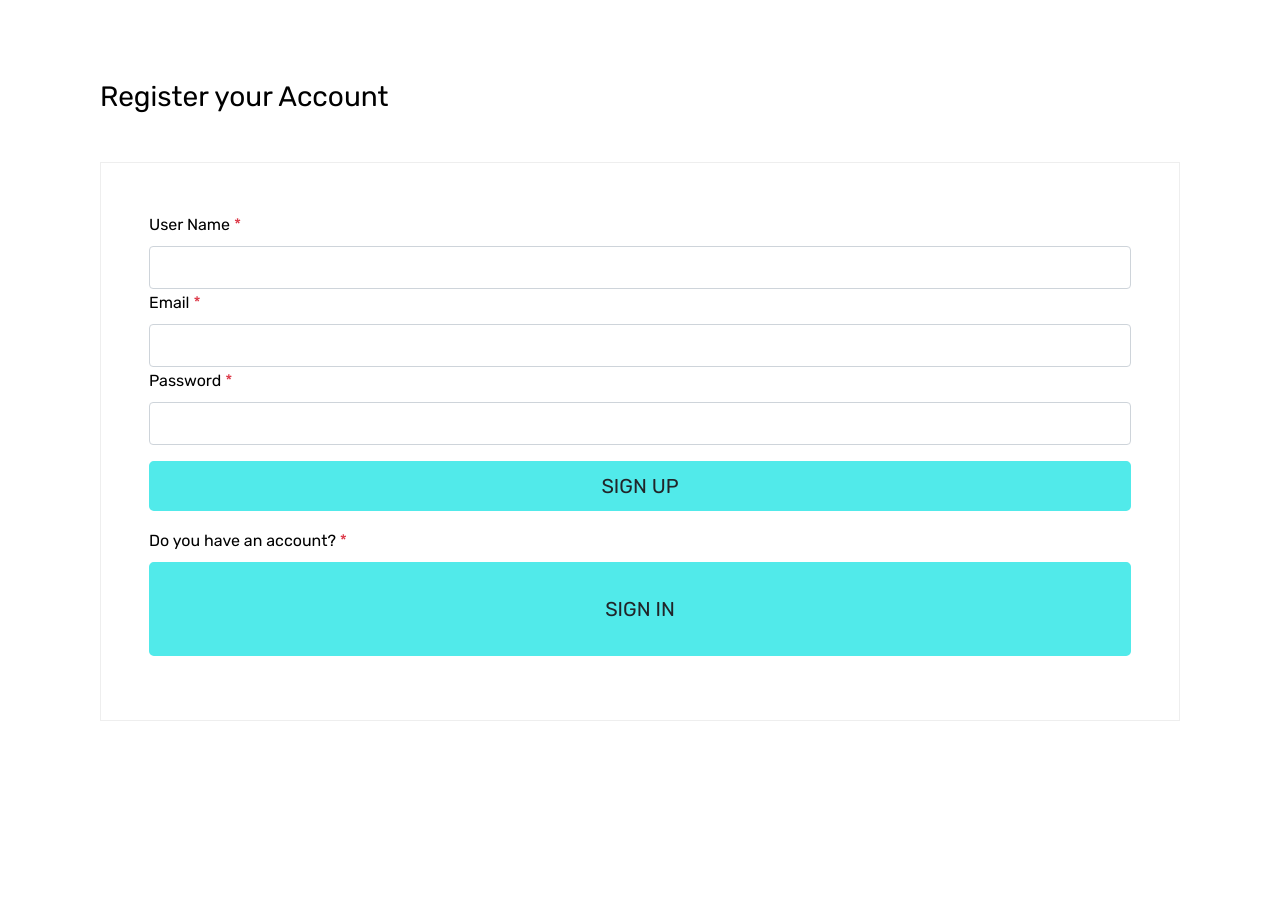
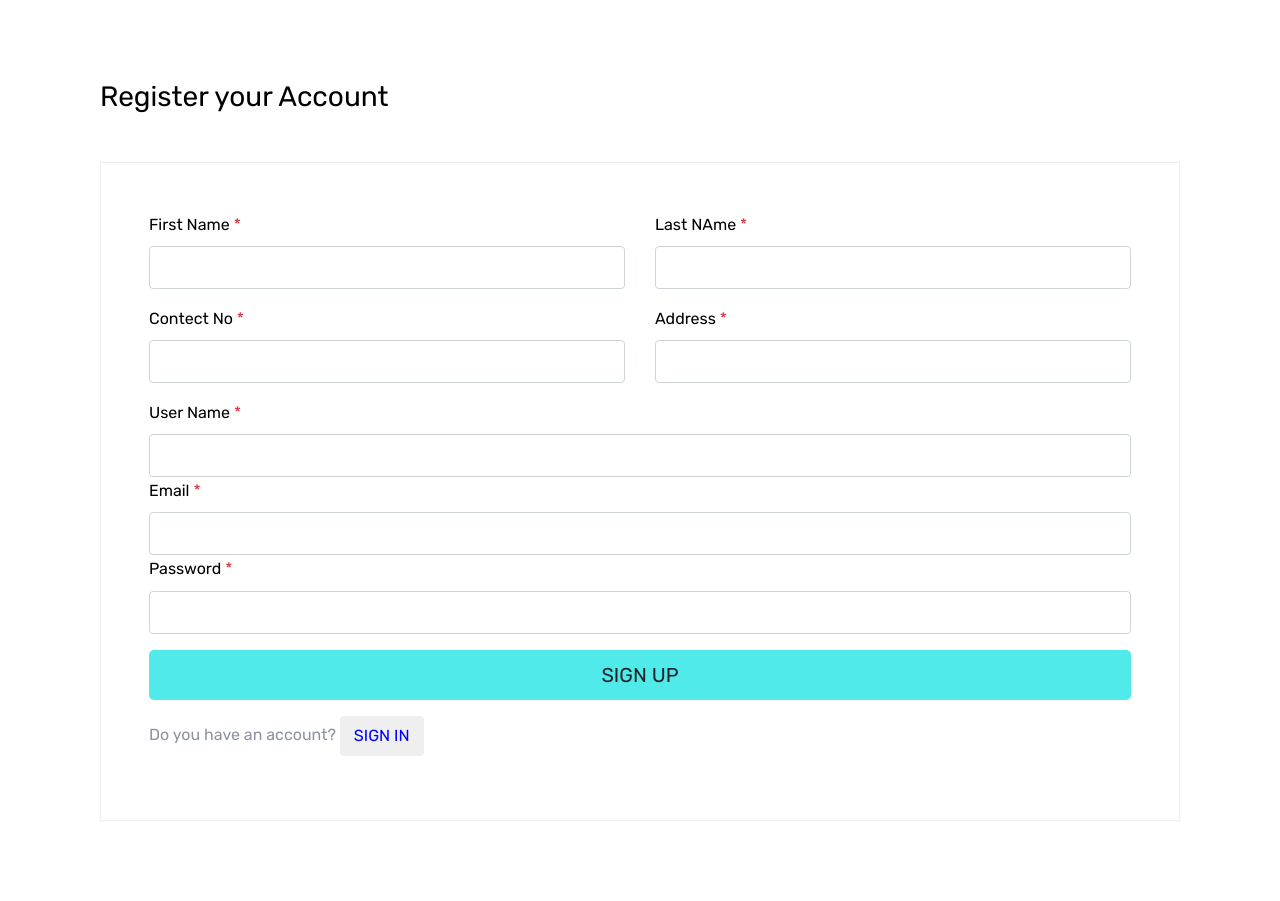
Before and after one commit to haseeb-mhk/SmartCare, a PHP site: page /register.php in a window 1280 px wide. Before the commit the page ends 721 px from the top, so only its background shows below. Run offline with PHP 8.4, Linux system fonts and the light colour scheme.

Commit message:
login and register page changes and menu changes

```diff
--- a/Clientsite/css/style.css
+++ b/Clientsite/css/style.css
@@ -165,14 +165,14 @@ a {
   position: relative;
   top: 0;
   width: 100%;
-  background: #fff; }
+  background: #b0b0b0; }
   .site-navbar.position-relative {
     position: relative;
-    background: #f9f9f9 !important; }
+    background: #b0b0b0 !important; }
   .site-navbar.transparent {
     background: transparent; }
   .site-navbar .site-navbar-top {
-    border-bottom: 1px solid #f3f3f4;
+    border-bottom: 1px solid #b0b0b0;
     padding-top: 20px;
     padding-bottom: 20px;
     margin-bottom: 0px; }
--- a/Clientsite/register.php
+++ b/Clientsite/register.php
@@ -2,7 +2,7 @@
 <html lang="en">
 
 <head>
-  <title>SmartCare | Login Page</title>
+  <title>SmartCare | Sign Up </title>
   <meta charset="utf-8">
   <meta name="viewport" content="width=device-width, initial-scale=1, shrink-to-fit=no">
 	<?php include('includes/links.php');  ?>
@@ -33,12 +33,33 @@
           </div>
           <div class="col-md-12">
 
-            <form action="#" method="post">
+            <form  method="post">
 
               <div class="p-3 p-lg-5 border">
+              <div class="form-group row">
+                  <div class="col-md-6">
+                    <label for="c_fname" class="text-black">First Name <span class="text-danger">*</span></label>
+                    <input type="text" class="form-control" id="c_fname" name="c_fname">
+                  </div>
+                  <div class="col-md-6">
+                    <label for="c_lname" class="text-black">Last NAme <span class="text-danger">*</span></label>
+                    <input type="text" class="form-control" id="c_lname" name="c_lname" placeholder="">
+                  </div>
+                </div>
+                <div class="form-group row">
+                  <div class="col-md-6">
+                    <label for="c_tel" class="text-black">Contect No <span class="text-danger">*</span></label>
+                    <input type="tel" class="form-control" id="c_tel" name="c_tel">
+                  </div>
+                  <div class="col-md-6">
+                    <label for="c_add" class="text-black">Address <span class="text-danger">*</span></label>
+                    <input type="text" class="form-control" id="c_add" name="c_add" placeholder="">
+                  </div>
+
+                </div>
                 <div class="form-group row">
                   <div class="col-md-12">
-                    <label for="c_fname" class="text-black">User Name <span class="text-danger">*</span></label>
+                    <label for="c_uname" class="text-black">User Name <span class="text-danger">*</span></label>
                     <input type="text" class="form-control" id="c_uname" name="c_uname">
                   </div>
                   <div class="col-md-12">
@@ -46,10 +67,11 @@
                     <input type="email" class="form-control" id="c_email" name="c_email" placeholder="">
                   </div>
                   <div class="col-md-12">
-                    <label for="c_lname" class="text-black">Password <span class="text-danger">*</span></label>
+                    <label for="c_pass" class="text-black">Password <span class="text-danger">*</span></label>
                     <input type="password" class="form-control" id="c_pass" name="c_pass">
                   </div>
                 </div>
+
 
 
                 <div class="form-group row">
@@ -58,12 +80,7 @@
                   </div>
                 </div>
 
-                <div class="form-group row">
-                  <div class="col-md-12">
-                  <label for="c_lname" class="text-black">Do you have an account? <span class="text-danger">*</span></label>
-                  <a href="login.php" class="btn btn-primary btn-lg btn-block ">Sign in</a>
-
-                  </div>
+                <p>Do you have an account? <button type="button" class="btn" style="color: blue;" onclick="newDoc()"> Sign In</button></p>
                 </div>
           </div>
 
@@ -94,6 +111,11 @@
 
   </div>
 <?php include('includes/jslinks.php')  ?>
+<script>
+function newDoc() {
+  window.location.assign("login.php")
+}
+</script>
 
 </body>
 
```
Also changed, not shown: Clientsite/includes/footer.php (+11 -6 lines), Clientsite/includes/header.php (+5 -16 lines), Clientsite/login.php (+7 -9 lines), Clientsite/images/favicon.png, Clientsite/images/flogo.png (added), Clientsite/images/logo2.png (deleted), Clientsite/images/logomain.png (deleted), Clientsite/images/mainlogo.png (added).
